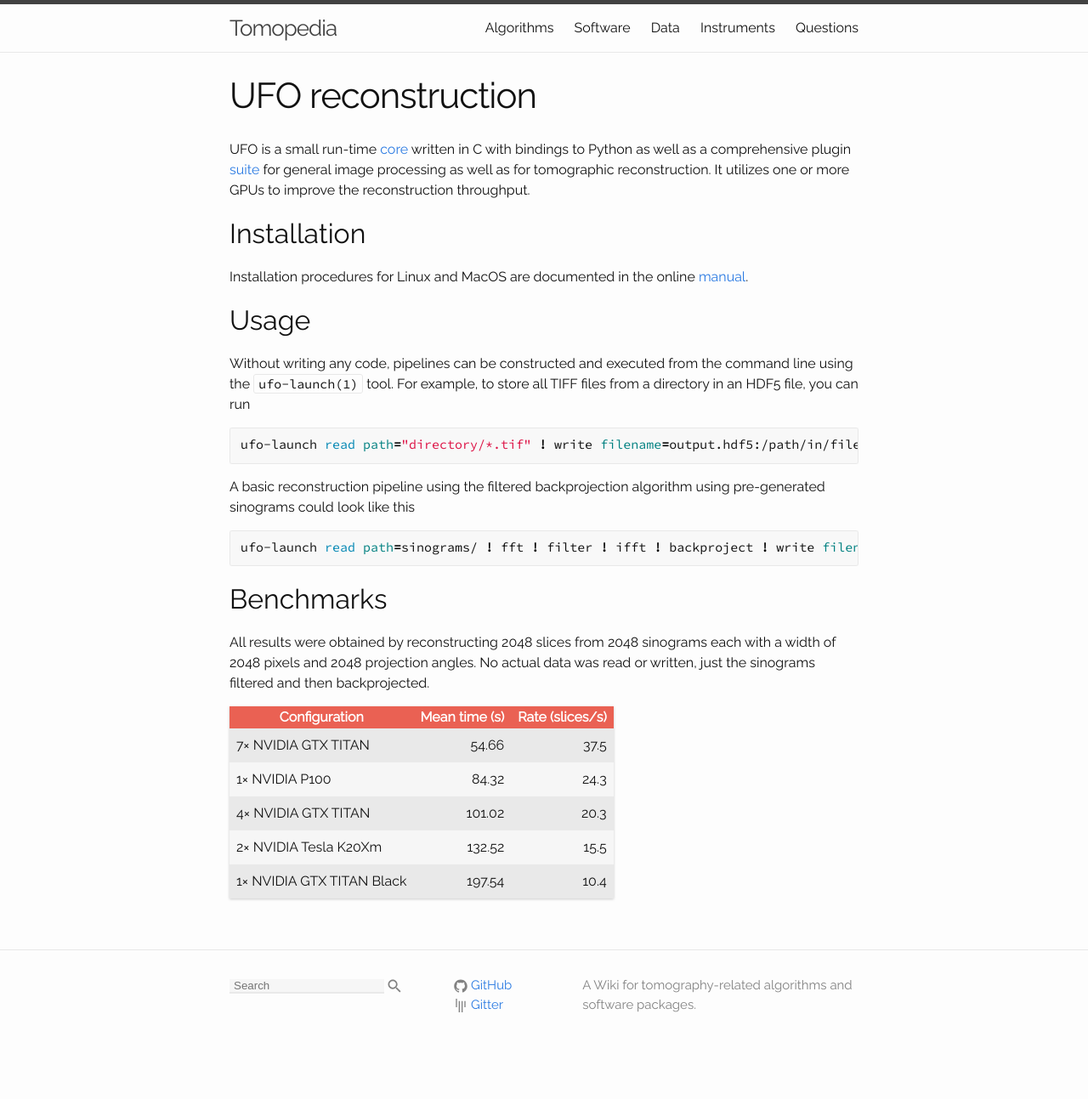
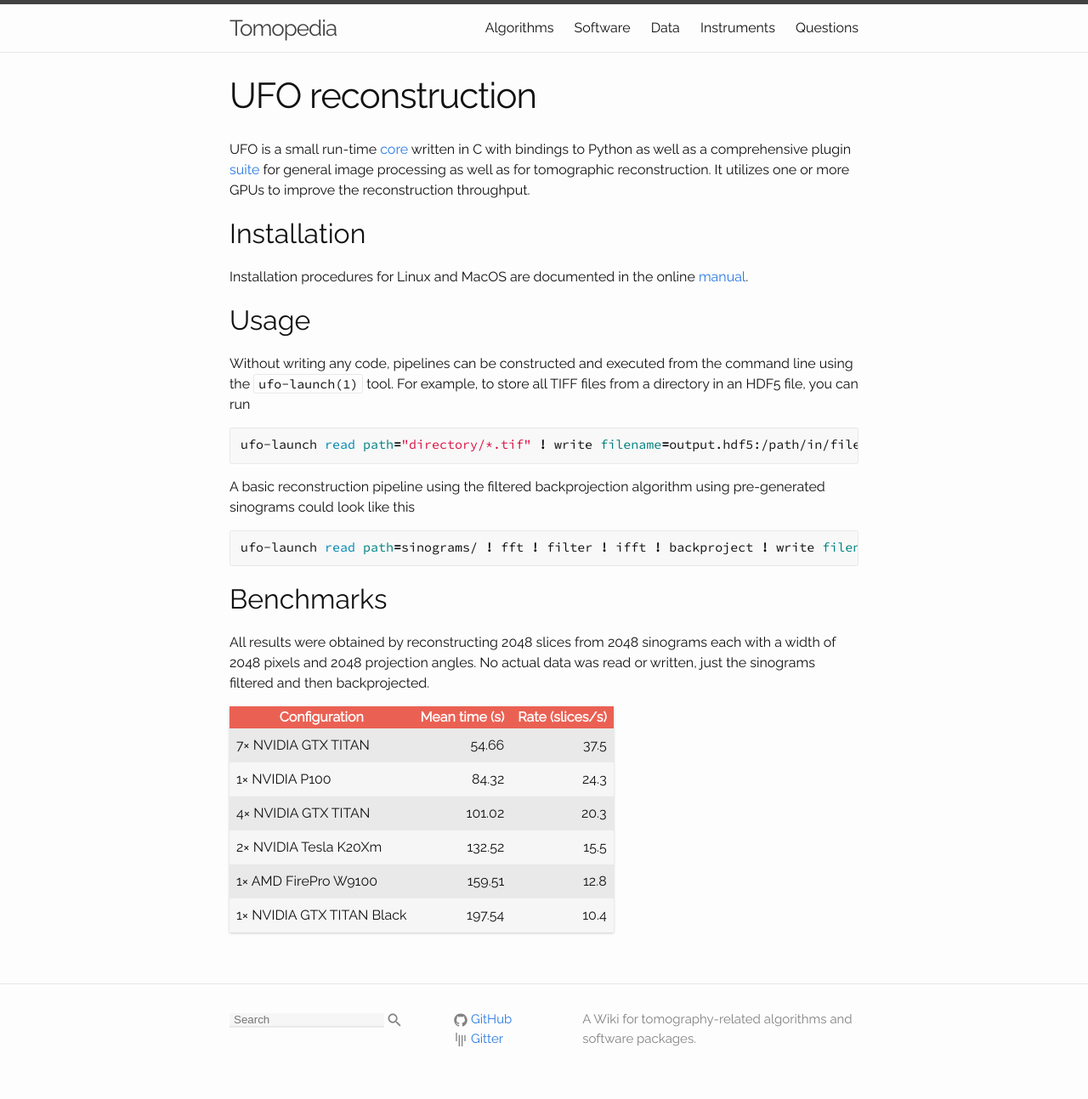
Before and after one commit to tomopedia/tomopedia.github.io, a Jekyll site: the page built from software/ufo.md, in a window 1280 px wide. Shown: the whole page at 85% size. Built offline with Jekyll 4.4.1, drawn with Linux system fonts in a browser that asks for light colours; before the commit the page ends 1253 px from its top, so only the background shows below that.

Commit message:
Add result for AMD FirePro W9100

```diff
--- a/software/ufo.md
+++ b/software/ufo.md
@@ -47,4 +47,5 @@ or written, just the sinograms filtered and then backprojected.
 | 1× NVIDIA P100            |         84.32 |            24.3 |
 | 4× NVIDIA GTX TITAN       |        101.02 |            20.3 |
 | 2× NVIDIA Tesla K20Xm     |        132.52 |            15.5 |
+| 1× AMD FirePro W9100      |        159.51 |            12.8 |
 | 1× NVIDIA GTX TITAN Black |        197.54 |            10.4 |
```
